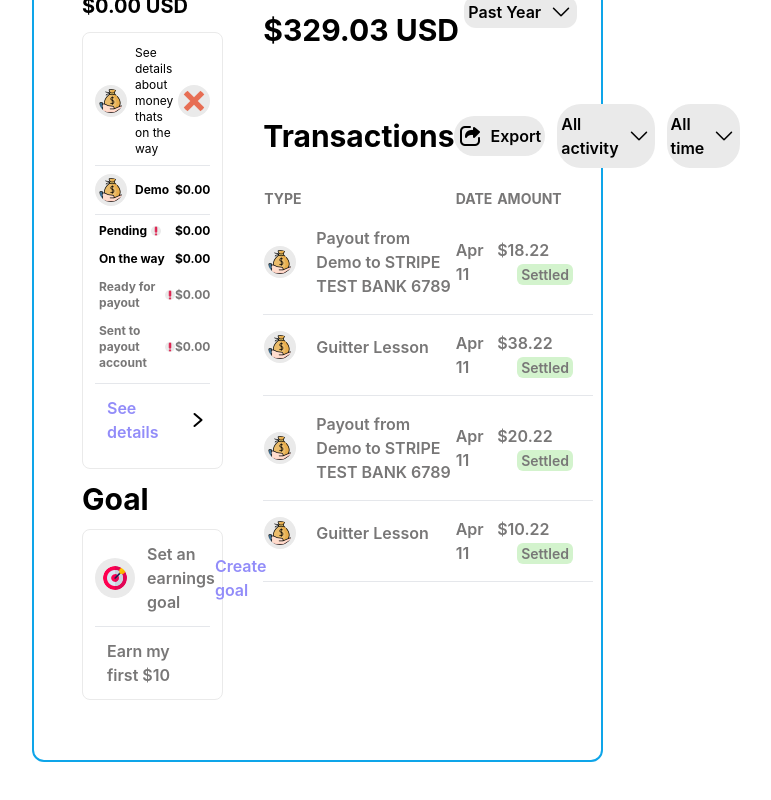
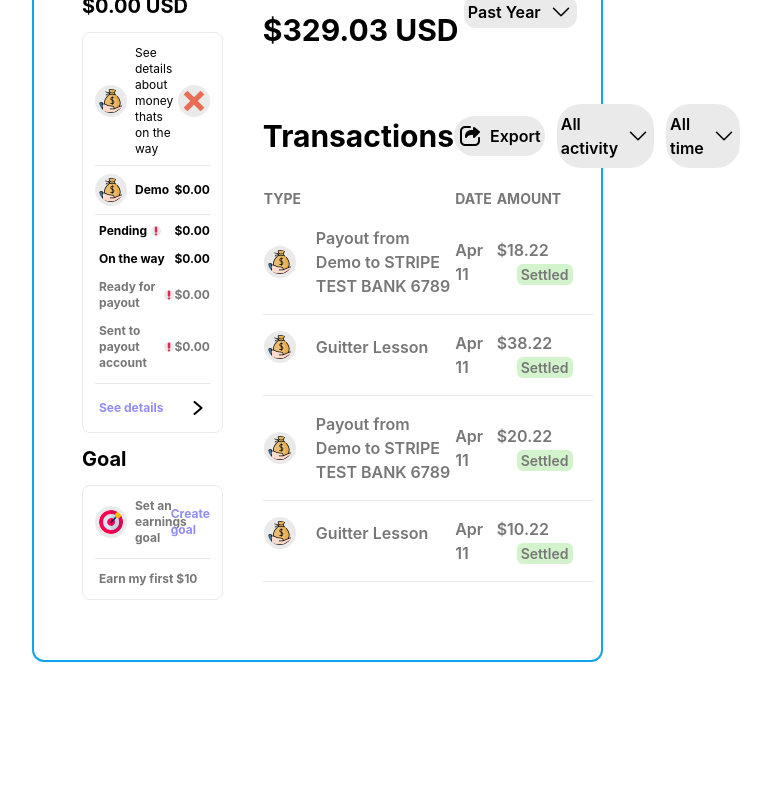
Before and after one commit to mamun-prodhan/super-admin, a React (Create React App) app: page / in a window 1280 px wide. Shown: the part 974-1774 px from the top of the page, without its empty margins (328-1099 px from the left). After the commit the page ends 1740 px from the top, so only its background shows below. Built offline with nearby package versions, Linux system fonts and the light colour scheme.

Commit message:
text small completed

```diff
--- a/src/components/MoneyDashboard/MoneyDashboard.js
+++ b/src/components/MoneyDashboard/MoneyDashboard.js
@@ -139,29 +139,29 @@ const MoneyDashboard = () => {
               <p className="text-xs font-bold">$0.00</p>
             </div>
             <hr className="mb-3" />
-            <div className="flex items-center justify-between my-3">
-              <p className="mx-3 font-semibold text-[#928CF9]">See details</p>
+            <div className="flex items-center justify-between">
+              <p className="mx-1 text-xs font-bold text-[#928CF9]">See details</p>
               <img src={arrow3} alt="" />
             </div>
           </div>
-          <h3 className="text-3xl font-bold">Goal</h3>
+          <h3 className="text-xl font-bold">Goal</h3>
           <div className="border border-[#EAEAEA] rounded-lg p-3 my-3">
             <div className="flex items-center justify-between">
               <div className="flex items-center">
                 <img
-                  className="p-2 bg-[#EAEAEA] rounded-full"
+                  className="p-1 bg-[#EAEAEA] rounded-full"
                   src={goal}
                   alt=""
                 />
-                <p className="mx-3 font-semibold text-[#787777]">
+                <p className="mx-2 text-xs font-bold text-[#787777]">
                   Set an earnings goal
                 </p>
               </div>
-              <p className="mx-3 font-semibold text-[#928CF9]">Create goal</p>
+              <p className="text-xs font-bold text-[#928CF9]">Create goal</p>
             </div>
             <hr className="my-3" />
             <div>
-              <p className="mx-3 font-semibold text-[#787777]">
+              <p className="mx-1 text-xs font-bold text-[#787777]">
                 Earn my first $10
               </p>
             </div>
```
